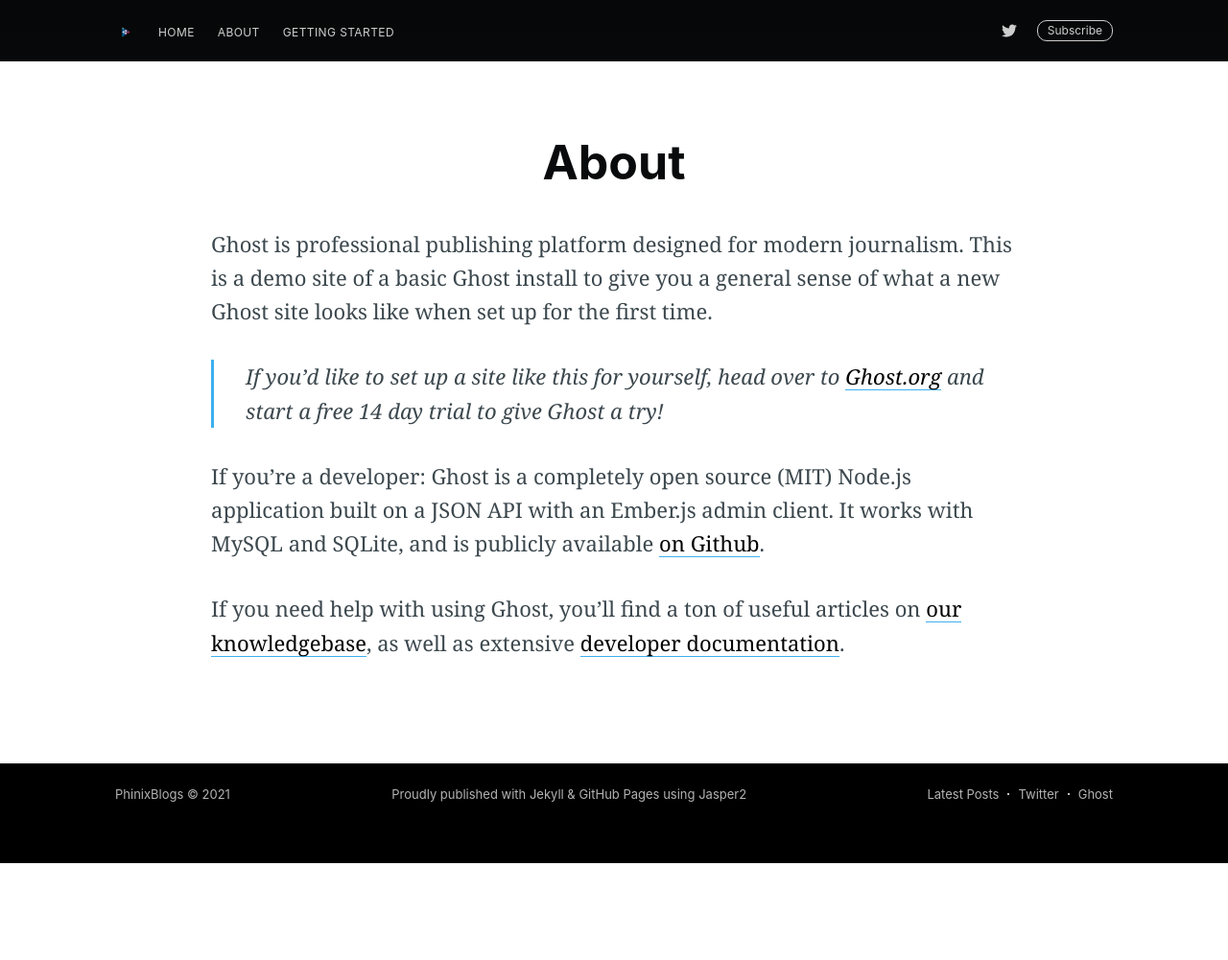
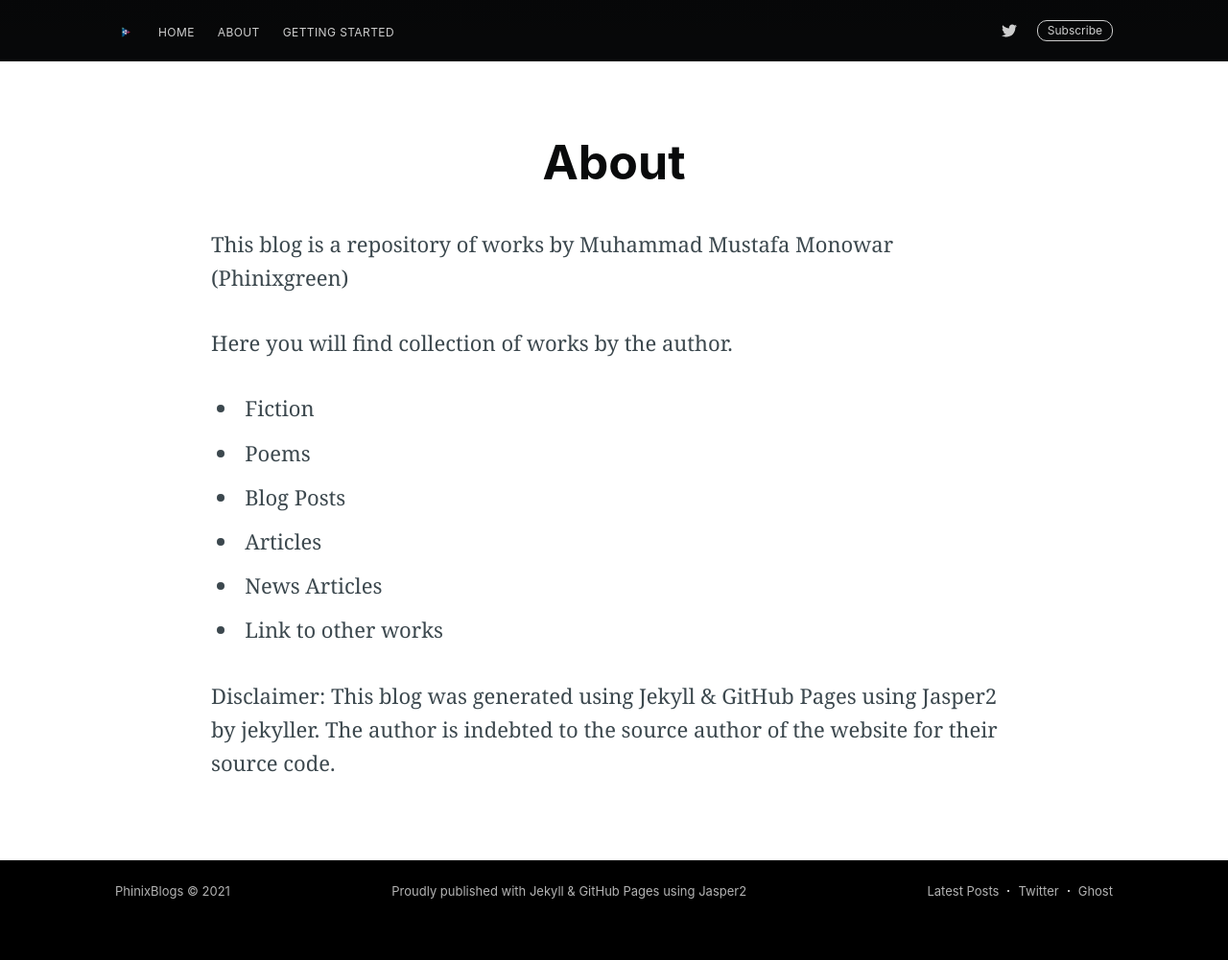
Before and after one commit to phinixgreen/phinixblogs, a Jekyll site: the page built from about/index.md, in a window 1280 px wide. Shown: the whole page at 96% size. Built offline with Jekyll 4.4.1, drawn with Linux system fonts in a browser that asks for light colours; nearby versions of some CDN libraries; comment, search, counter and statistics services are not loaded; before the commit the page ends 900 px from its top, so only the background shows below that.

Commit message:
about updated

```diff
--- a/about/index.md
+++ b/about/index.md
@@ -8,10 +8,14 @@ class: page-template
 subclass: 'post page'
 ---
 
-Ghost is professional publishing platform designed for modern journalism. This is a demo site of a basic Ghost install to give you a general sense of what a new Ghost site looks like when set up for the first time.
+This blog is a repository of works by Muhammad Mustafa Monowar (Phinixgreen)
 
-> If you'd like to set up a site like this for yourself, head over to [Ghost.org](https://ghost.org/) and start a free 14 day trial to give Ghost a try!
+Here you will find collection of works by the author.
+- Fiction
+- Poems
+- Blog Posts
+- Articles
+- News Articles
+- Link to other works
 
-If you're a developer: Ghost is a completely open source (MIT) Node.js application built on a JSON API with an Ember.js admin client. It works with MySQL and SQLite, and is publicly available [on Github](https://github.com/TryGhost/ghost).
-
-If you need help with using Ghost, you'll find a ton of useful articles on [our knowledgebase](https://help.ghost.org/), as well as extensive [developer documentation](https://docs.ghost.org/).
+Disclaimer: This blog was generated using Jekyll & GitHub Pages using Jasper2 by jekyller. The author is indebted to the source author of the website for their source code.
```
